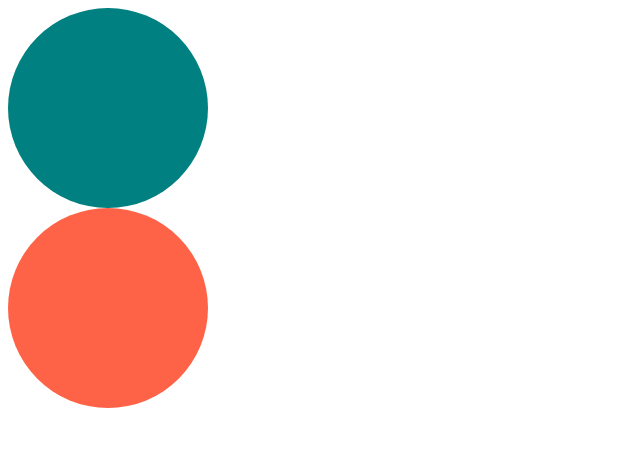
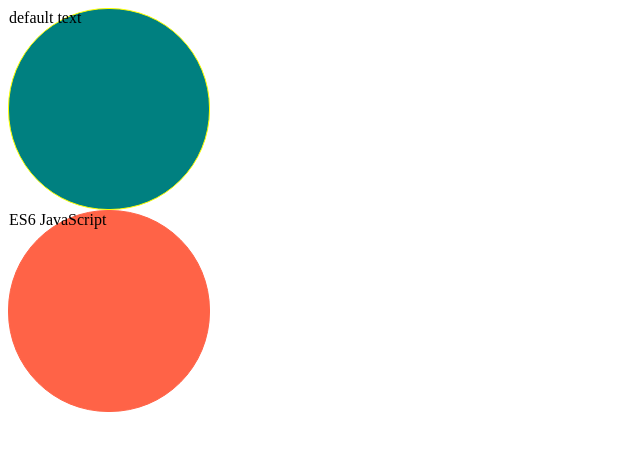
Before and after one commit to 7luky/react-masterclass, a React (Create React App) app: page / in a window 1280 px wide. Shown: the top 450 px of the page, without its empty margins (0-640 px from the left). Built offline with nearby package versions, Linux system fonts and the light colour scheme.

Commit message:
#3.3 Optional Props

```diff
--- a/src/App.tsx
+++ b/src/App.tsx
@@ -3,8 +3,8 @@
 function App() {
   return (
     <div>
-      <Circle bgColor="teal" />
-      <Circle bgColor="tomato" />
+      <Circle borderColor="yellow" bgColor="teal" />
+      <Circle text="ES6 JavaScript" bgColor="tomato" />
     </div>
   );
 }
--- a/src/Circle.tsx
+++ b/src/Circle.tsx
@@ -2,17 +2,29 @@
 
 interface ContainerProps {
   bgColor: string;
+  borderColor: string;
 }
 
 const Container = styled.div<ContainerProps>`
   width: 200px;
   height: 200px;
   background-color: ${(props) => props.bgColor};
-  border-radius: 50%;
+  border-radius: 100px;
+  border: 1px solid ${(props) => props.borderColor};
 `;
 
-function Circle({ bgColor }: ContainerProps) {
-  return <Container bgColor={bgColor} />;
+interface CircleProps {
+  bgColor: string;
+  borderColor?: string;
+  text?: string;
+}
+
+function Circle({ bgColor, borderColor, text = "default text" }: CircleProps) {
+  return (
+    <Container bgColor={bgColor} borderColor={borderColor ?? bgColor}>
+      {text}
+    </Container>
+  );
 }
 
 export default Circle;
```
